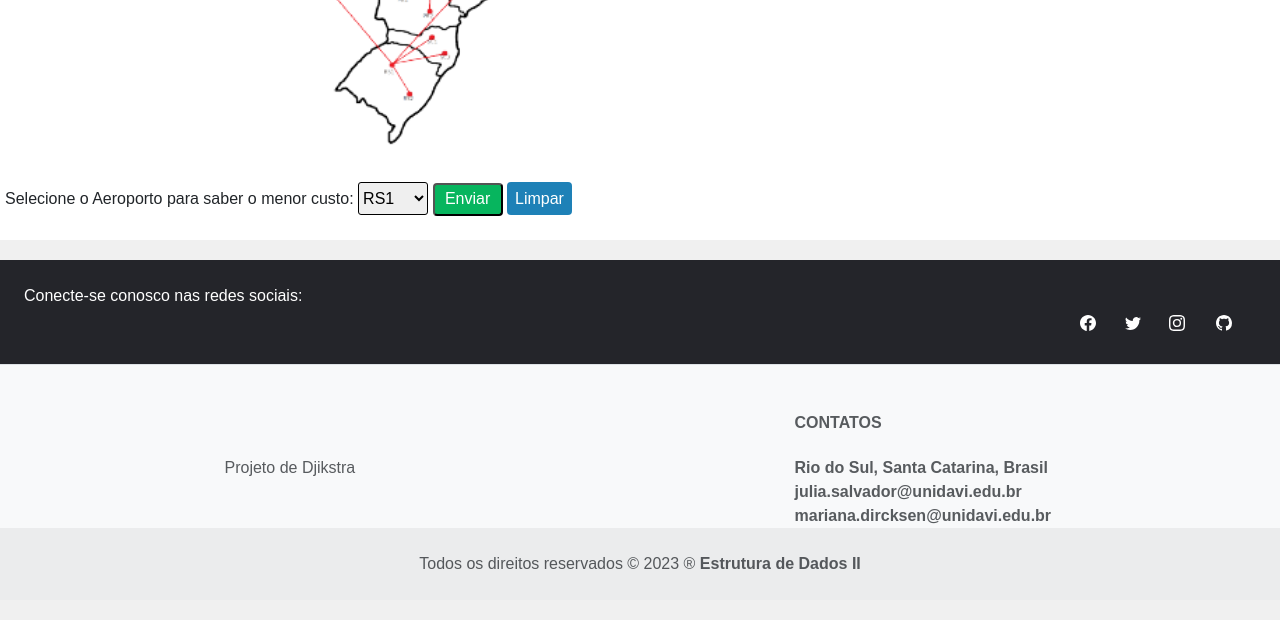
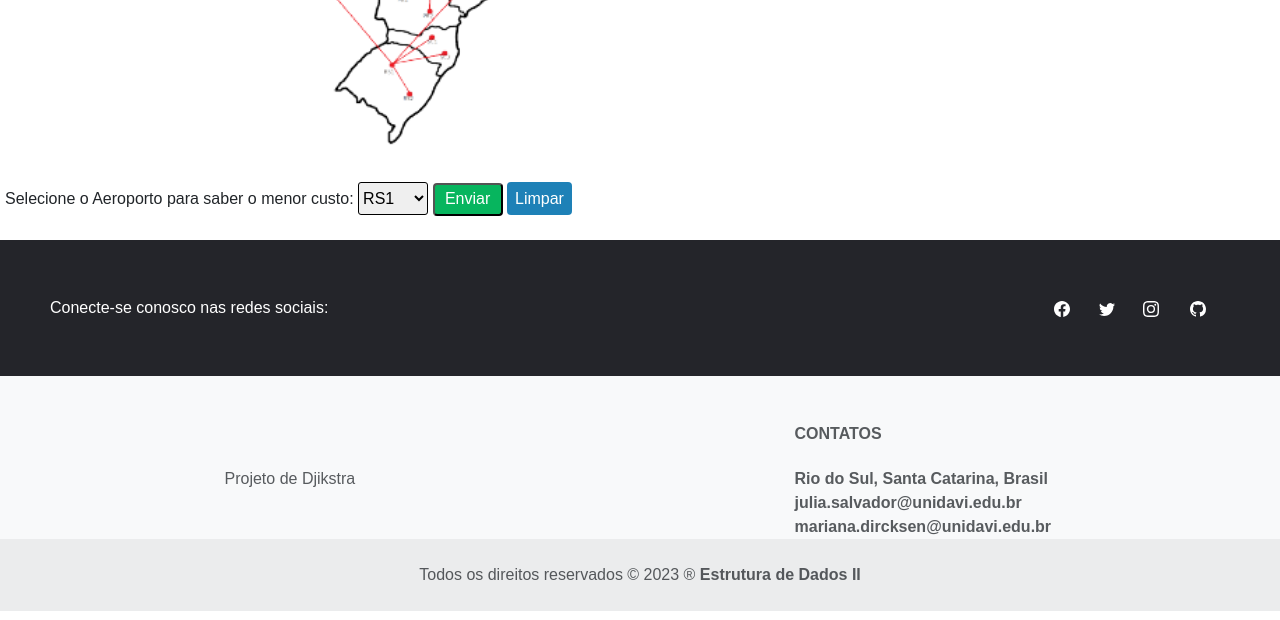
Before and after one commit to maridircksen/trabalhoDjikstra, a PHP site: page / in a window 1280 px wide. Shown: the part 582-1202 px from the top of the page. Run offline with PHP 8.4, Linux system fonts and the light colour scheme.

Commit message:
Ajuste layout

```diff
--- a/formulario.css
+++ b/formulario.css
@@ -70,7 +70,7 @@ footer {
 
 /* Estilo para os ícones de mídias sociais */
 .icones {
-    margin-top: 20px;
+    /* margin-top: 20px; */
 }
 
 .icones a {
@@ -81,6 +81,11 @@ footer {
 }
 
 /* Estilo para os elementos de contato no rodapé */
+footer{
+    margin: 0px;
+    padding: 0px;
+}
+
 footer p {
     margin: 5px 0;
 }
@@ -90,6 +95,13 @@ footer a {
     text-decoration: none;
     font-weight: bold;
     color: #24252a;
+}
+
+.redes-sociais {
+    display: flex;
+    justify-content: space-between;
+    align-items: center;
+    padding: 50px;
 }
 
 #icone_facebook, #icone_twitter, #icone_instagram, #icone_gitHub {
@@ -112,6 +124,10 @@ footer a {
     color: rgb(150, 7, 7);
 }
 
+.dadosEmail {
+    color: inherit;
+}
+
 /* Estilo da Barra de Rolagem */
 html ::-webkit-scrollbar {
     width: 5px;
--- a/index.php
+++ b/index.php
@@ -56,7 +56,7 @@
 <footer>
     <div class="text-center text-lg-start bg-light text-muted" id = "footer" >
       <!-- Ícones Mídias Sociais -->
-      <section class="d-flex justify-content-center justify-content-lg-between p-4 border-bottom" style="background-color: #24252a;" >
+      <section class="redes-sociais" style="background-color: #24252a;" >
         <!--Esquerda-->
         <div class="me-5 d-none d-lg-block">
           <span style="color: #fff;">Conecte-se conosco nas redes sociais:</span>
@@ -101,8 +101,8 @@
             <div class="col-md-4 col-lg-3 col-xl-3 mx-auto mb-md-0 mb-4">
               <h6 class="text-uppercase fw-bold mb-4">Contatos</h6>
               <a> Rio do Sul, Santa Catarina, Brasil</a>
-              <a>julia.salvador@unidavi.edu.br</a>
-              <a>mariana.dircksen@unidavi.edu.br</a>
+              <a class="dadosEmail" href="mailto:julia.salvador@unidavi.edu.br">julia.salvador@unidavi.edu.br</a>
+              <a class="dadosEmail" href="mailto:mariana.dircksen@unidavi.edu.br">mariana.dircksen@unidavi.edu.br</a>
 
             </div>
           </div>
```
